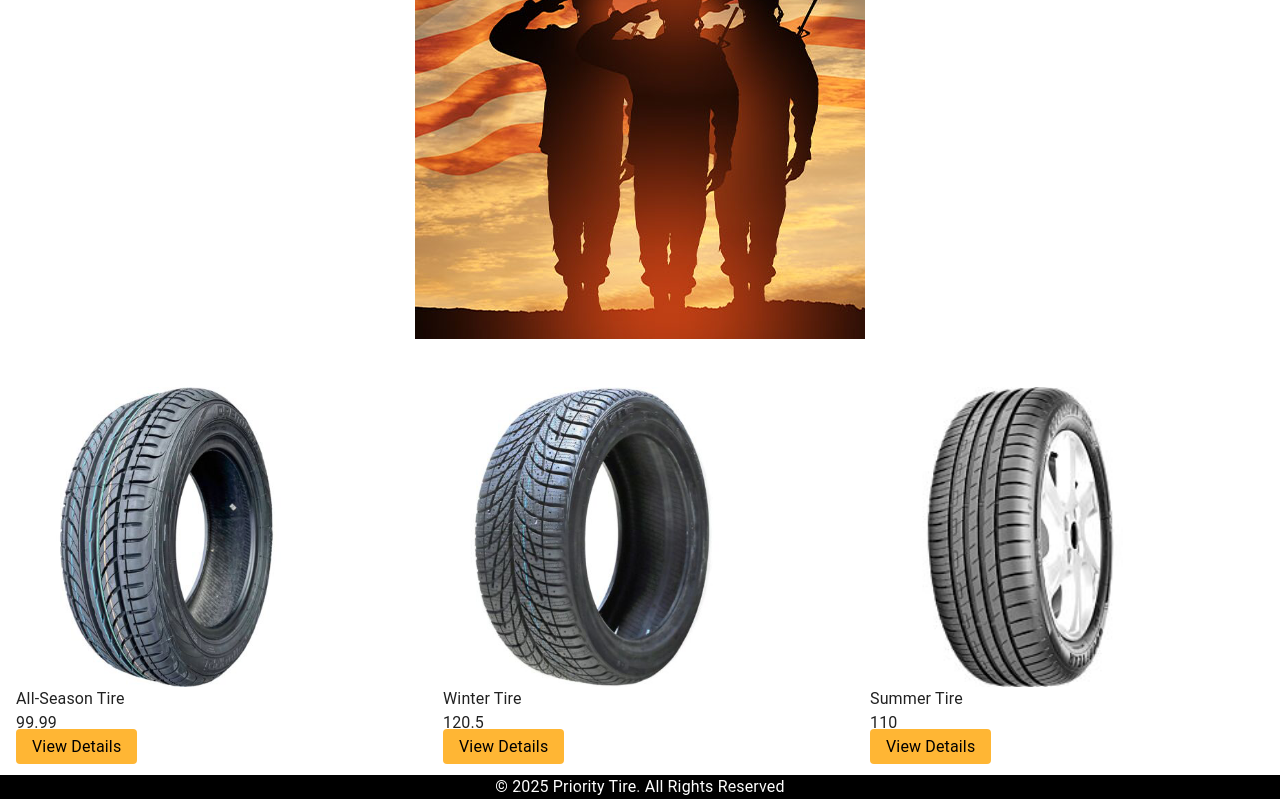
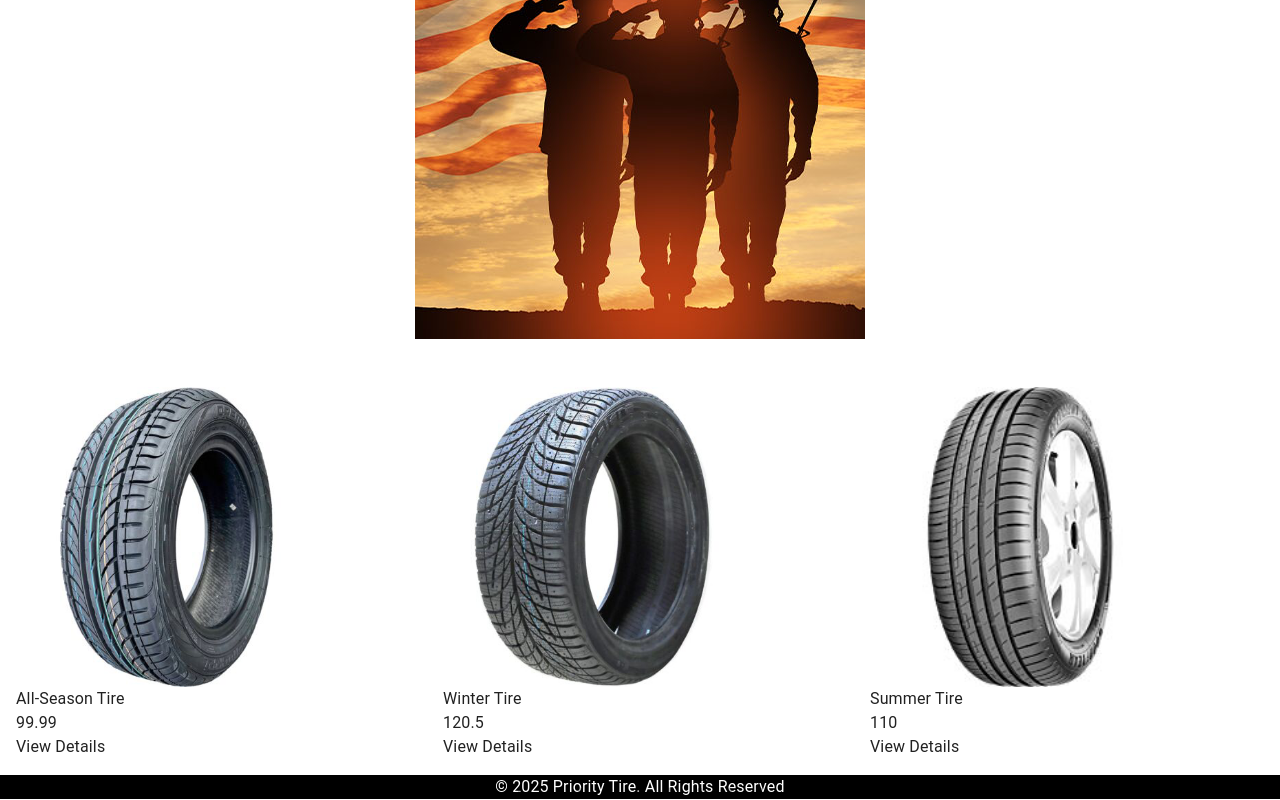
Before and after one commit to SdZika/priority-tire-next-demo, a Next.js app: page / in a window 1280 px wide. Shown: the part 1651-2451 px from the top of the page. Built offline with nearby package versions, Linux system fonts and the light colour scheme; no server answers.

Commit message:
buttun bug fix

```diff
--- a/src/components/ProductCarousel/ProductCarousel.tsx
+++ b/src/components/ProductCarousel/ProductCarousel.tsx
@@ -37,15 +37,7 @@ export const ProductsCarousel:FC<ProductPageProps> = ({products}) => {
           <Image src={product.image} alt={product.name} height={300} width={300}/>
           <Typography>{product.name}</Typography>
           <Typography>{product.price}</Typography>
-          <Link href={`/products/${product.slug}`} style={{
-            backgroundColor: "#FFB634",
-            color: "black",
-            padding: "8px 16px",
-            borderRadius: "4px",
-            border: "none",
-            cursor: "pointer",
-            transition: "background-color 0.3s",
-          }}>View Details</Link>
+          <Link href={`/products/${product.slug}`}>View Details</Link>
         </Box>
       ))}
     </Slider>
--- a/src/pages/products/[slug].tsx
+++ b/src/pages/products/[slug].tsx
@@ -53,15 +53,6 @@ const ProductPage:FC<ProductPageProps> = ({ product }) => {
         <StockStatus slug={product.slug} />
         <button
           onClick={handleAddToCart}
-          style={{
-            backgroundColor: "#FFB634",
-            color: "black",
-            padding: "8px 16px",
-            borderRadius: "4px",
-            border: "none",
-            cursor: "pointer",
-            transition: "background-color 0.3s",
-          }}
         >
           Add to Cart
         </button>
```
